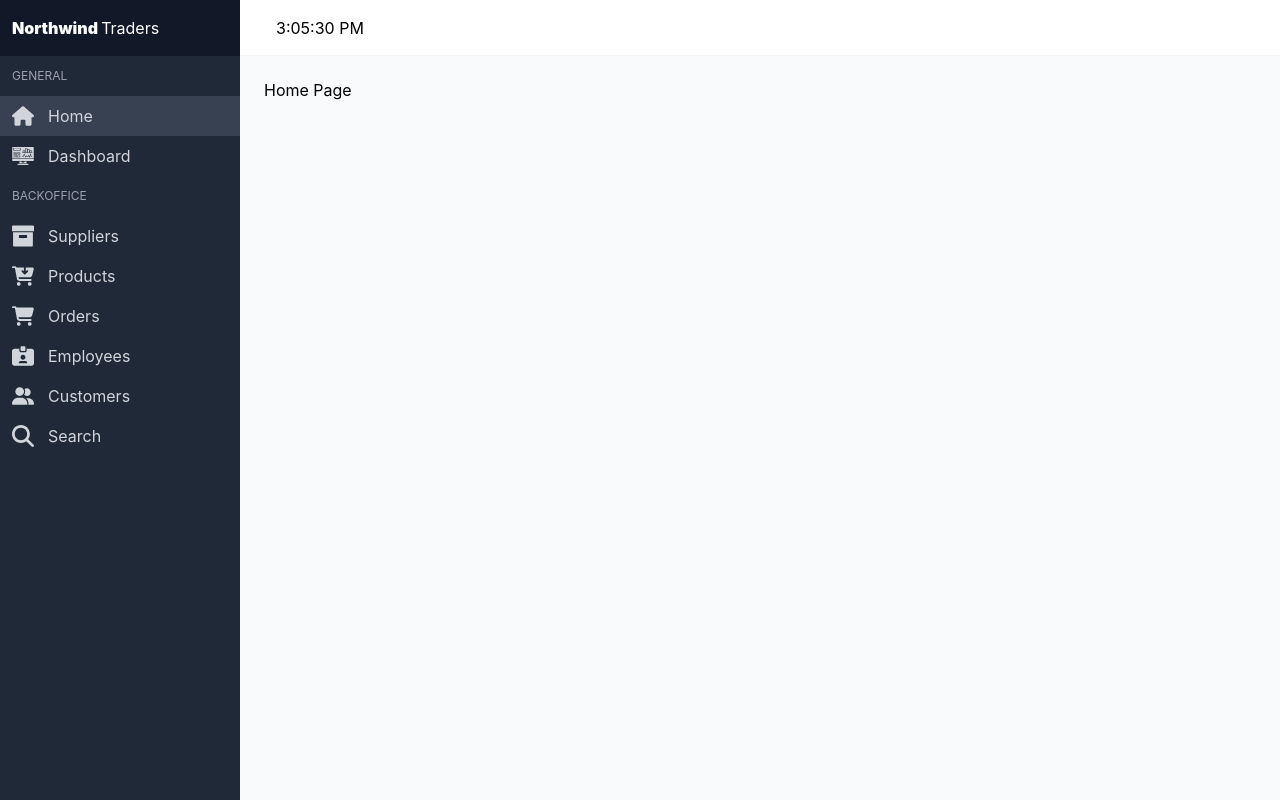
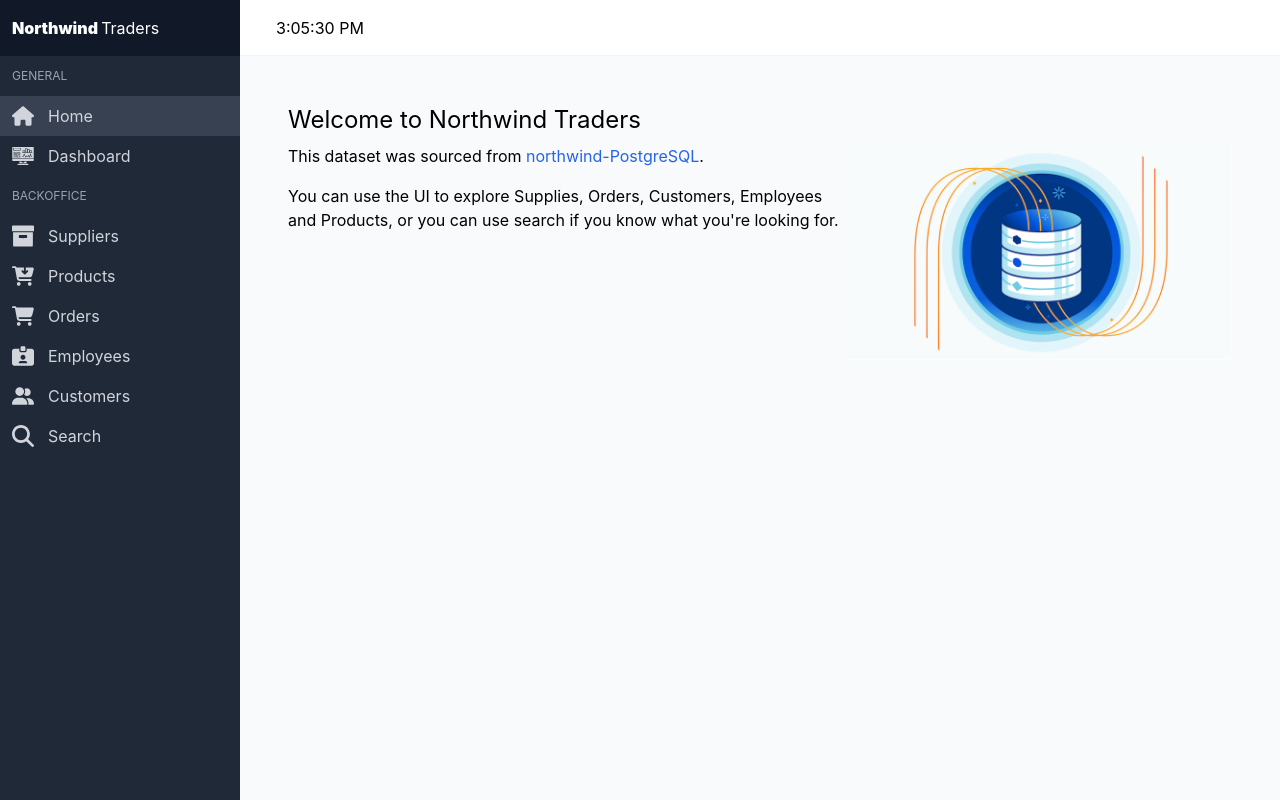
Before and after one commit to SergejShk/notherwind-traders_front, a React (Create React App) app: page / in a window 1280 px wide. Built offline with nearby package versions, Linux system fonts and the light colour scheme; a web font is replaced by a local one.

Commit message:
added base Home and Dashboard pages

```diff
--- a/src/components/pages/dashboard/Dashboard.tsx
+++ b/src/components/pages/dashboard/Dashboard.tsx
@@ -1,5 +1,16 @@
+import styled from "styled-components";
+import Statistic from "./statistic/Statistic";
+
+export const Wrapper = styled.div`
+  padding: 24px;
+`;
+
 const DashboardPage: React.FC = () => {
-  return <>Dashboard Page</>;
+  return (
+    <Wrapper>
+      <Statistic />
+    </Wrapper>
+  );
 };
 
 export default DashboardPage;
--- /dev/null
+++ b/src/components/pages/dashboard/statistic/Statistic.style.ts
@@ -0,0 +1,43 @@
+import styled from "styled-components";
+
+export const WrapperStat = styled.div`
+  display: flex;
+  gap: 16px;
+  margin-bottom: 24px;
+`;
+
+export const BlockStat = styled.div`
+  flex-basis: calc((100% - 16px) / 2);
+`;
+
+export const NameBlock = styled.p`
+  font-size: 20px;
+  line-height: 28px;
+  color: #000;
+`;
+
+export const Stat = styled.p`
+  font-size: 14px;
+  line-height: 20px;
+  color: #1f2937;
+`;
+
+export const SmallText = styled.p`
+  font-size: 12px;
+  line-height: 16px;
+  color: #1f2937;
+`;
+
+export const AccentLog = styled.p`
+  font-size: 12px;
+  line-height: 16px;
+  color: #9ca3af;
+  margin-top: 8px;
+`;
+
+export const Log = styled.p`
+  font-family: monospace;
+  font-size: 14px;
+  line-height: 20px;
+  color: #000;
+`;
--- /dev/null
+++ b/src/components/pages/dashboard/statistic/Statistic.tsx
@@ -0,0 +1,42 @@
+import {
+  AccentLog,
+  BlockStat,
+  Log,
+  NameBlock,
+  SmallText,
+  Stat,
+  WrapperStat,
+} from "./Statistic.style";
+
+const Statistic: React.FC = () => {
+  return (
+    <>
+      <WrapperStat>
+        <BlockStat>
+          <NameBlock>Worker</NameBlock>
+          <Stat>Colo: FRA</Stat>
+          <Stat>Country: UA</Stat>
+        </BlockStat>
+
+        <BlockStat>
+          <NameBlock>SQL Metrics</NameBlock>
+          <Stat>Query count: </Stat>
+          <Stat>Results count: </Stat>
+          <Stat># SELECT: </Stat>
+          <Stat># SELECT WHERE: </Stat>
+          <Stat># SELECT LEFT JOIN: </Stat>
+        </BlockStat>
+      </WrapperStat>
+
+      <NameBlock>Activity log</NameBlock>
+      <SmallText>Explore the app and see metrics here</SmallText>
+      <AccentLog>
+        2022-12-03T09:14:50.155Z,
+        primary-cf5c58b0-e2c3-46e2-b128-37eecde77a08.db3, 0.14231199771165848ms
+      </AccentLog>
+      <Log>SELECT COUNT(1) as total FROM Supplier</Log>
+    </>
+  );
+};
+
+export default Statistic;
--- /dev/null
+++ b/src/components/pages/home/Home.style.ts
@@ -0,0 +1,32 @@
+import styled from "styled-components";
+
+export const Box = styled.div`
+  padding: 24px;
+`;
+
+export const Title = styled.p`
+  font-size: 24px;
+  line-height: 32px;
+  color: #000;
+  margin-bottom: 8px;
+`;
+
+export const LogoImg = styled.img`
+  display: block;
+  width: 384px;
+  float: right;
+`;
+
+export const Text = styled.p`
+  font-size: 16px;
+  line-height: 24px;
+  color: #000;
+
+  &:not(:last-child) {
+    margin-bottom: 16px;
+  }
+`;
+
+export const LinkText = styled.a`
+  color: #2563eb;
+`;
--- a/src/components/pages/home/Home.tsx
+++ b/src/components/pages/home/Home.tsx
@@ -1,5 +1,27 @@
+import { Box, Title, LogoImg, Text, LinkText } from "./Home.style";
+
 const HomePage: React.FC = () => {
-  return <>Home Page</>;
+  return (
+    <Box>
+      <Title>Welcome to Northwind Traders</Title>
+      <LogoImg src="assets/logo.webp" alt="Logo" />
+      <Text>
+        This dataset was sourced from{" "}
+        <LinkText
+          href="https://github.com/SergejShk/notherwind-traders_back"
+          target="_blank"
+          rel="noreferrer noopener"
+        >
+          northwind-PostgreSQL
+        </LinkText>
+        .
+      </Text>
+      <Text>
+        You can use the UI to explore Supplies, Orders, Customers, Employees and
+        Products, or you can use search if you know what you're looking for.
+      </Text>
+    </Box>
+  );
 };
 
 export default HomePage;
```
Also changed, not shown: public/assets/logo.webp (added).
